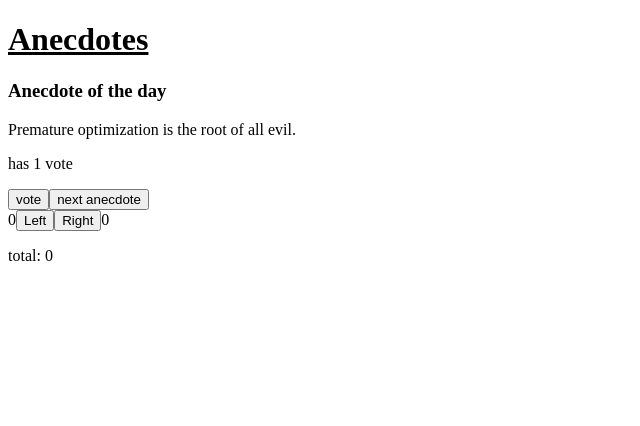
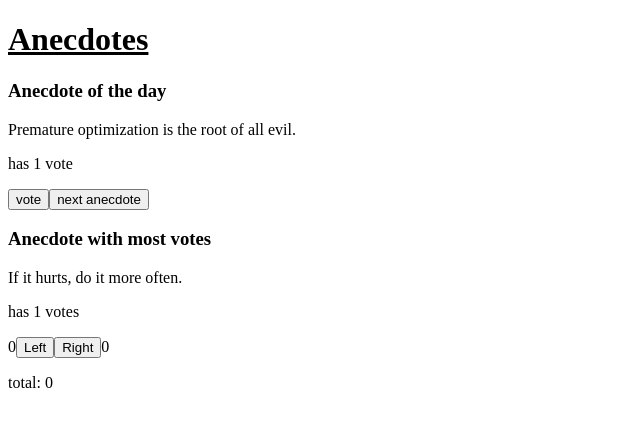
Before and after one commit to JfuseCodes/Courses, a React (Vite) app in the folder Full Stack Open/Part 1/Part1/Part1/: page / in a window 1280 px wide. Both pictures are taken after a click on the button "vote". Shown: the top 426 px of the page, without its empty margins (0-640 px from the left). Built offline with nearby package versions, Linux system fonts and the light colour scheme.

Commit message:
update anecdote
Current version can:
 - display next anecdote
 - vote for anecdotes
 - display anecdote with most votes

Fix Needed:
 - asynchronous display of anecdotes, despite another anecdote having more votes on the first display of most votes the first anecdote gets displayed no matter what

```diff
--- a/Full Stack Open/Part 1/Part1/Part1/src/components/Anecdotes.jsx
+++ b/Full Stack Open/Part 1/Part1/Part1/src/components/Anecdotes.jsx
@@ -1,6 +1,8 @@
 import { useState } from "react"
 
-const AnecdotesOfTheDay = ({anecdotes, selected, votes, handleVote, handleNextAnecdote,}) => {
+const AnecdotesOfTheDay = ({anecdotes, selected, votes, handleVote, handleNextAnecdote}) => {
+
+
 
     return (
     <div>
@@ -14,7 +16,7 @@ const AnecdotesOfTheDay = ({anecdotes, selected, votes, handleVote, handleNextAn
     )
 }
 
-const MostVotes = ({maxNumber}) => {
+const MostVotes = ({maxNumber, anecdoteWithMostVote, anecdotes}) => {
 
     return (
     <div>
@@ -22,7 +24,7 @@ const MostVotes = ({maxNumber}) => {
             <h3>Anecdote with most votes</h3>
         </header>
         <section>
-            <p></p>
+            <p>{anecdotes[anecdoteWithMostVote]}</p>
             <p>has {maxNumber} votes</p>
         </section>
     </div>)
@@ -57,7 +59,8 @@ const Anecdotes = () => {
     6: 0,
     7: 0
   });
-  const [maxNumber, setMaxNumber] = useState(0);
+  const [maxNumber, setMaxNumber] = useState(null);
+  const [displayMostVote, setDisplayMostVote] = useState(null);
 
  {/*
     PSUEDOCODE:
@@ -66,21 +69,6 @@ const Anecdotes = () => {
     automatically the checker checks each anecdote and its votes, the one with the most gets displayed
     */}
 
-
-    // const checkHighNumbers = () => {
-    //     if(maxNumber > 0){
-    //         for(let i =0;i <= anecdotes.length - 1;i++) {
-    //         // console.log(Object.keys(votes))
-    //         // console.log(Object.values(votes))
-    //         console.log(votes[i])
-    //         votes[i] == maxNumber ? console.log(`highest vote is: ${votes[i].key}`) : console.log('not found')
-    //         // Object.values(votes) == maxNumber ? console.log('max number found!') : console.log('not quite')
-    //         // if(maxNumber && Object.keys(votes).values == maxNumber) console.log('max number found')
-    //     }
-    // }}
-
-
-    // checkHighNumbers()
 
     const checkHighNumbers = () => {
         // convert {} to an array
@@ -91,16 +79,18 @@ const Anecdotes = () => {
 
         // find the index (anecdote) that has the highest vote count
         const highestIndex = Object.keys(votes).find(key => votes[key] === _maxNUmber);
+        setDisplayMostVote(highestIndex);
 
-        console.log(`Anecdote with the highest votes is at index: ${highestIndex} with ${_maxNUmber} votes.`);
+        console.log(`Anecdote with the highest votes is at index ${highestIndex} with ${_maxNUmber} votes.`)
     }
 
   const [ selected, setSelected ] = useState(getRandomIntInclusive(0, anecdotes.length - 1));
   const handleVote = () => {
     setVote({...votes, [selected]: votes[selected] + 1 })
-    const updatedVote = maxNumber + 1
-    setMaxNumber(Math.max(...Object.values(votes)))
+    const updatedVote = Math.max(...Object.values(votes) ) + 1
+    setMaxNumber(updatedVote);
     console.log(`maxVote: ${maxNumber}`)
+    checkHighNumbers()
   }
   const handleNextAnecdote = () => selected == anecdotes.length - 1 ? setSelected(0) : setSelected(selected + 1)
 
@@ -108,7 +98,7 @@ const Anecdotes = () => {
     return (
         <div>
             <AnecdotesOfTheDay anecdotes={anecdotes} selected={selected} votes={votes} handleVote={handleVote} handleNextAnecdote={handleNextAnecdote}/>
-            {maxNumber > 0 ? <MostVotes maxNumber={maxNumber}/> : ''}
+            {maxNumber > 0 ? <MostVotes maxNumber={maxNumber} anecdoteWithMostVote={displayMostVote} anecdotes={anecdotes}/> : ''}
         </div>
     )
 }
```
